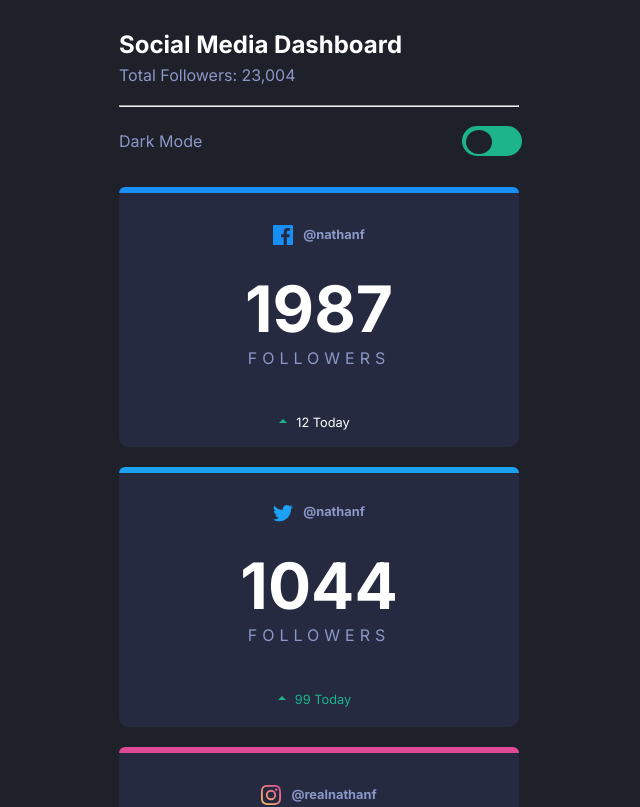
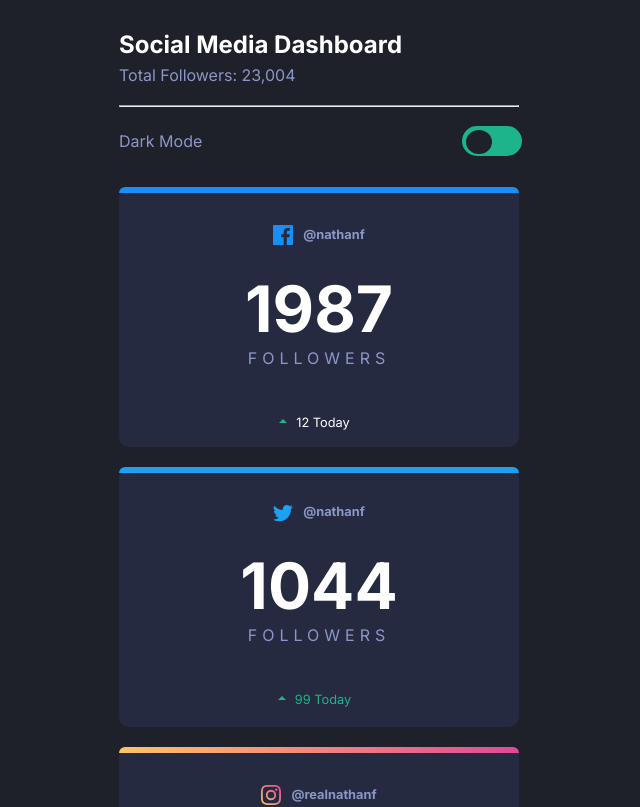
Before and after one commit to alexandreduara/social-media-dashboard, a plain HTML site: page index.html in a window 1280 px wide. Shown: the top 807 px of the page, without its empty margins (321-961 px from the left). Drawn offline with Linux system fonts and the light colour scheme.

Commit message:
arrumando o gradient do instagram

```diff
--- a/style.css
+++ b/style.css
@@ -128,7 +128,7 @@ body{
 }
 
 .instagram__line{
-  background-color:#df4996;
+  background-image: linear-gradient(to right, hsl(37, 97%, 70%), hsl(329, 70%, 58%));
 }
 
 .youtube__line{
```
